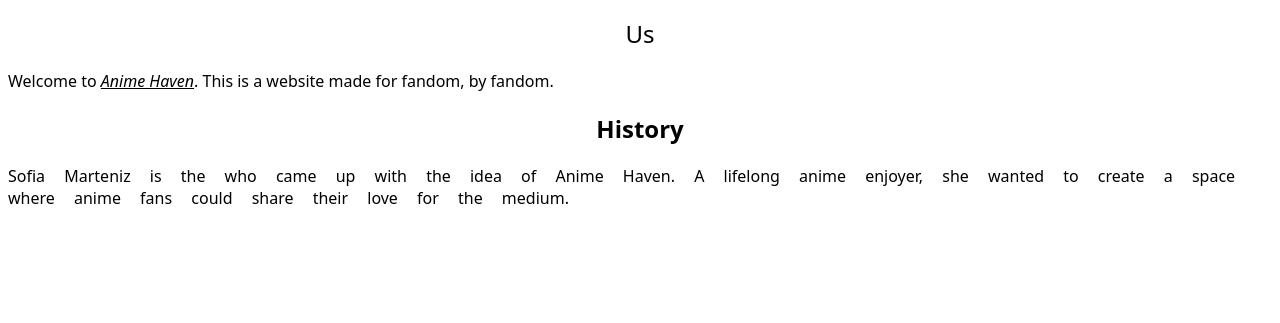
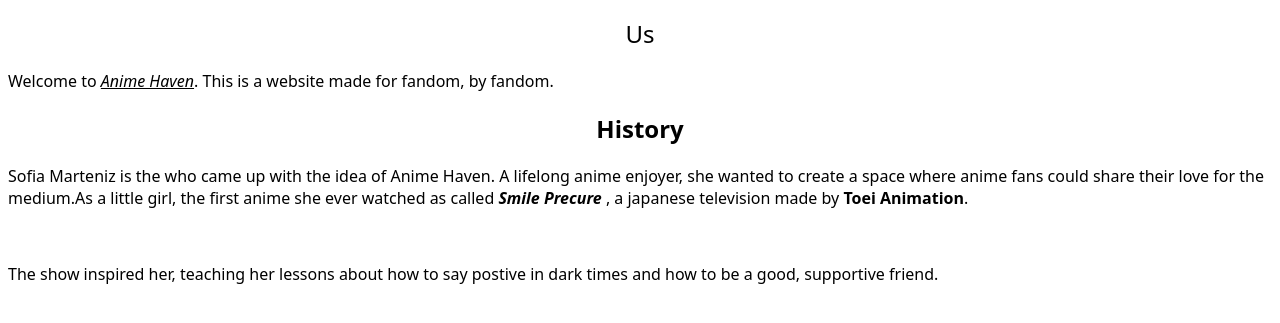
Before and after one commit to Setoware08-ctrl/WebDev_Project_Amino, a plain HTML site: page about.html in a window 1280 px wide. Shown: the part 111-434 px from the top of the page. Drawn offline with Linux system fonts and the light colour scheme.

Commit message:
Add files via upload

```diff
--- a/about.html
+++ b/about.html
@@ -16,10 +16,13 @@
         <h2 id="us">Us</h2>
         <p> Welcome to <i id="our_name">Anime Haven</i>. This is a website made for fandom, by fandom.</p>
 
-        <div>
-             <h2>History</h2>
-            <p id="space_u">Sofia Marteniz is the who came up with the idea of Anime Haven. A lifelong anime enjoyer, she wanted to create a space where anime fans could share their love for the medium.</p>
-
+        <div id="fir_div">
+            <h2>History</h2>
+            <p class="space_u">Sofia Marteniz is the who came up with the idea of Anime Haven. A lifelong anime enjoyer, she wanted to create a space where anime fans
+            could share their love for the medium.As a little girl, the first anime she ever watched as called <b> <i> Smile Precure </i> </b>, a japanese television
+            made by <b>Toei Animation</b>.</p>
+            <br>
+            <p class="space_u"> The show inspired her, teaching her lessons about how to say postive in dark times and how to be a good, supportive friend.</p>
         </div>
     </body>
 </html>
```
